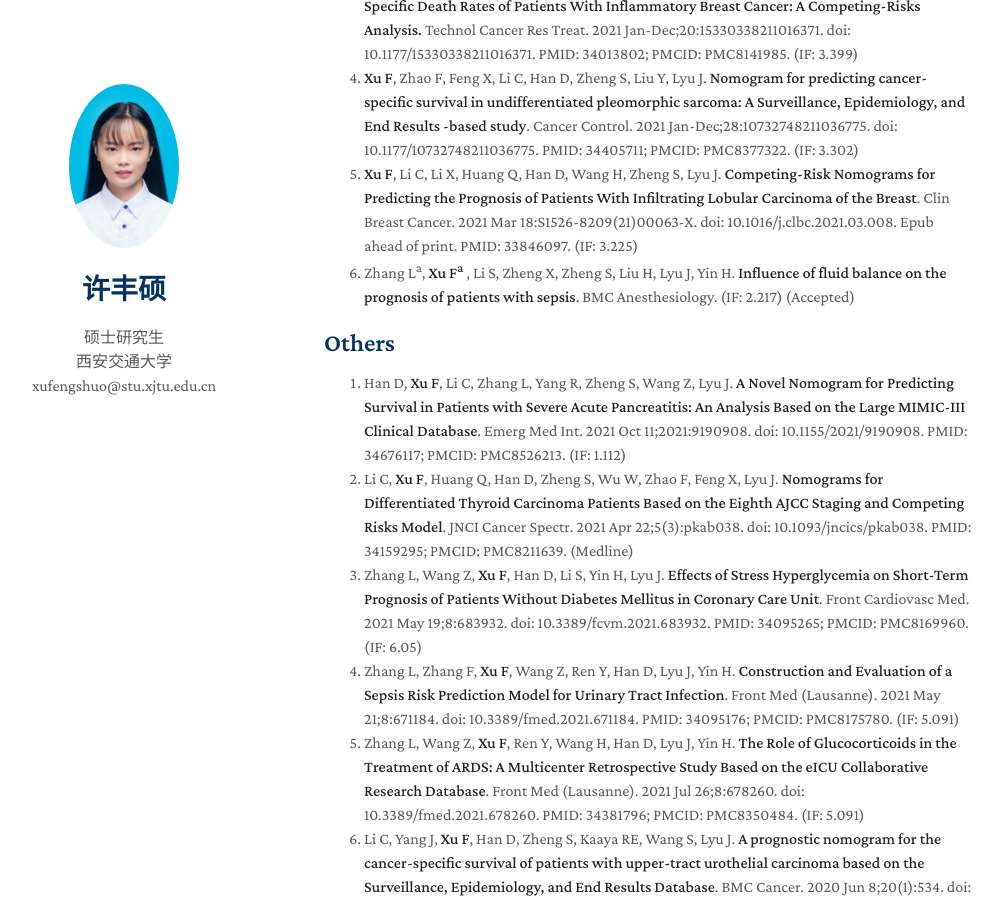
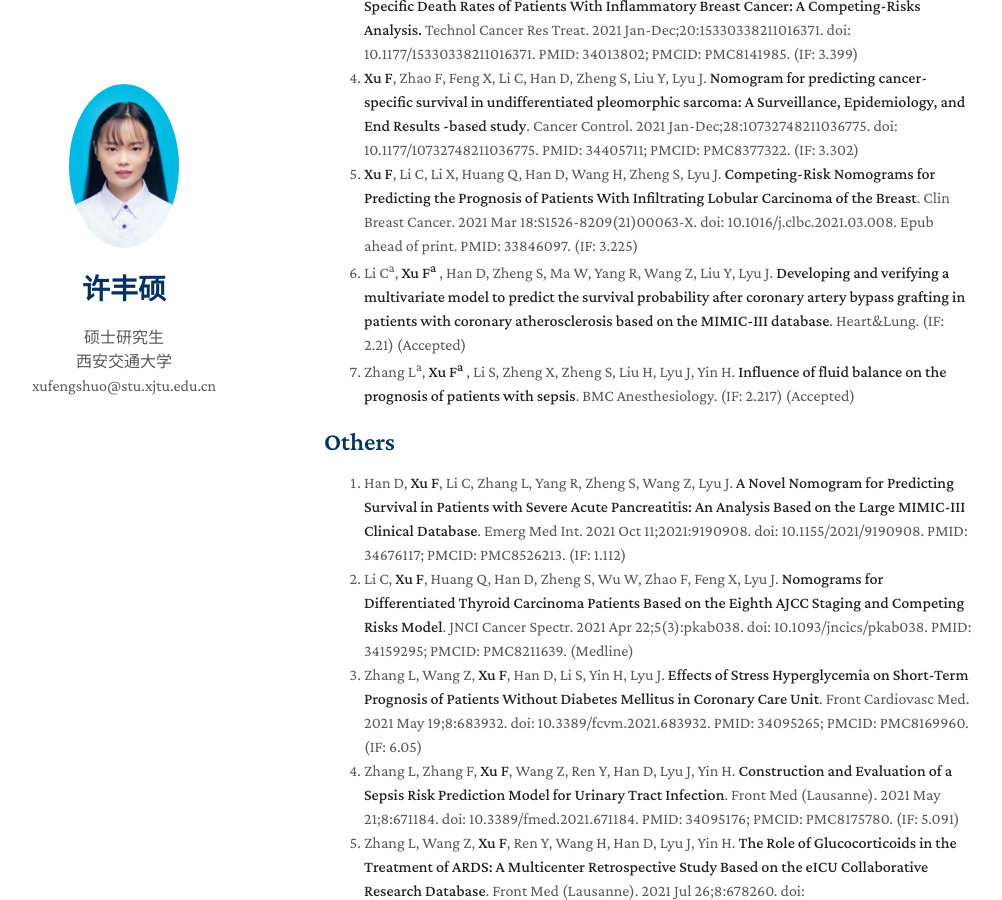
Before and after one commit to XuFengShuo619/CV, a Jekyll site: the page built from index.md, in a window 1280 px wide and 900 px high, scrolled down 739 px. Shown: the whole window, without its empty margins (146-1148 px from the left). Built offline with Jekyll 4.4.1, drawn with Linux system fonts in a browser that asks for light colours; nearby versions of some CDN libraries; a style sheet for code colours, icons or effects is not loaded; our own code applies the rules of GitHub Pages for plain Markdown files.

Commit message:
Update index.md

```diff
--- a/index.md
+++ b/index.md
@@ -27,7 +27,8 @@ layout: homepage
 3. **Xu F**, Yang J, Han D, Huang Q, Li C, Zheng S, Wang H, Lyu J. **Nomograms for Estimating Cause-Specific Death Rates of Patients With Inflammatory Breast Cancer: A Competing-Risks Analysis.** Technol Cancer Res Treat. 2021 Jan-Dec;20:15330338211016371. doi: 10.1177/15330338211016371. PMID: 34013802; PMCID: PMC8141985. (IF: 3.399)
 4. **Xu F**, Zhao F, Feng X, Li C, Han D, Zheng S, Liu Y, Lyu J. **Nomogram for predicting cancer-specific survival in undifferentiated pleomorphic sarcoma: A Surveillance, Epidemiology, and End Results -based study**. Cancer Control. 2021 Jan-Dec;28:10732748211036775. doi: 10.1177/10732748211036775. PMID: 34405711; PMCID: PMC8377322. (IF: 3.302)
 5. **Xu F**, Li C, Li X, Huang Q, Han D, Wang H, Zheng S, Lyu J. **Competing-Risk Nomograms for Predicting the Prognosis of Patients With Infiltrating Lobular Carcinoma of the Breast**. Clin Breast Cancer. 2021 Mar 18:S1526-8209(21)00063-X. doi: 10.1016/j.clbc.2021.03.008. Epub ahead of print. PMID: 33846097. (IF: 3.225)
-6. Zhang L<sup>a</sup>, **Xu F<sup>a</sup>** , Li S, Zheng X, Zheng S, Liu H, Lyu J, Yin H. **Influence of fluid balance on the prognosis of patients with sepsis**. BMC Anesthesiology. (IF: 2.217) (Accepted)
+6. Li C<sup>a</sup>, **Xu F<sup>a</sup>** , Han D, Zheng S, Ma W, Yang R, Wang Z, Liu Y, Lyu J. **Developing and verifying a multivariate model to predict the survival probability after coronary artery bypass grafting in patients with coronary atherosclerosis based on the MIMIC-III database**. Heart&Lung. (IF: 2.21) (Accepted)
+7. Zhang L<sup>a</sup>, **Xu F<sup>a</sup>** , Li S, Zheng X, Zheng S, Liu H, Lyu J, Yin H. **Influence of fluid balance on the prognosis of patients with sepsis**. BMC Anesthesiology. (IF: 2.217) (Accepted)
 
 ## Others
 
```
